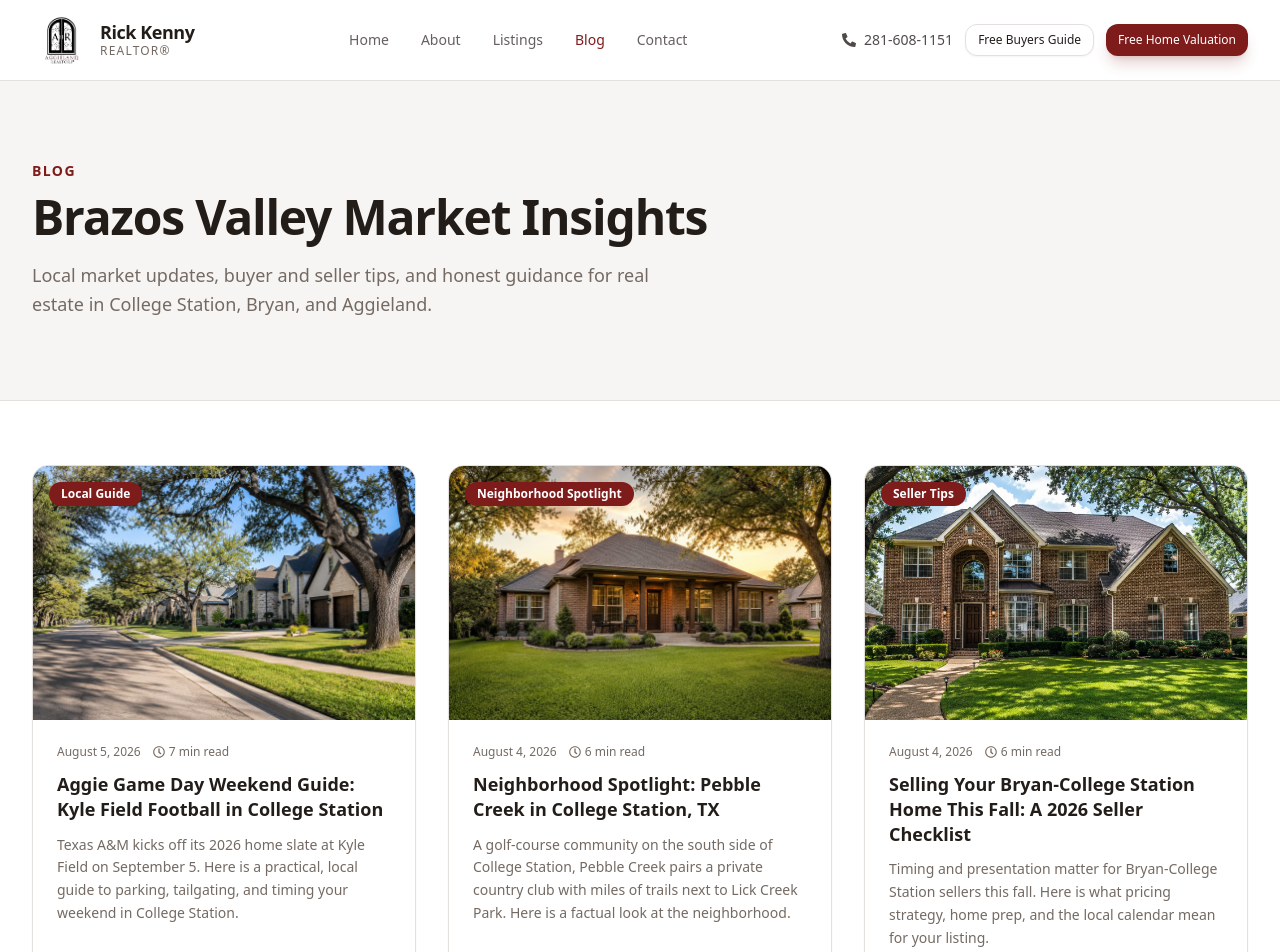
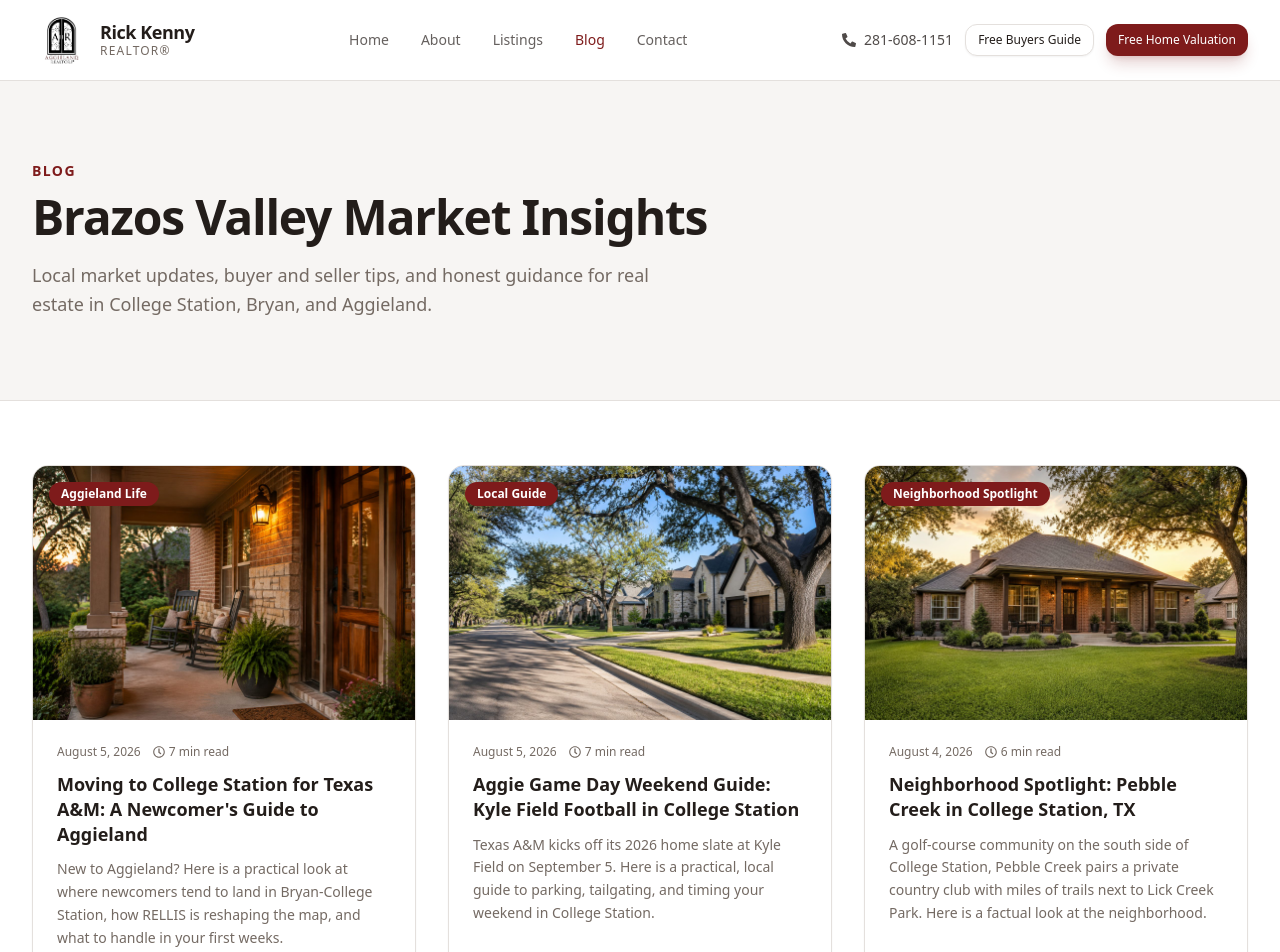
Before and after one commit to rickkennyrealestate/RickWebsite, a React (Vite) app in the folder frontend/: page /blog in a window 1280 px wide. Shown: the top 952 px of the page. Built offline with nearby package versions, Linux system fonts and the light colour scheme.

Commit message:
Add blog post: Moving to College Station for Texas A&M: A Newcomer's Guide to Aggieland

```diff
--- a/frontend/src/data/blogPosts.js
+++ b/frontend/src/data/blogPosts.js
@@ -1,4 +1,61 @@
 export const blogPosts = [
+  {
+    slug: 'moving-to-college-station-texas-am-newcomer-guide-2026',
+    title: 'Moving to College Station for Texas A&M: A Newcomer\'s Guide to Aggieland',
+    category: 'Aggieland Life',
+    date: 'August 5, 2026',
+    readTime: '7 min read',
+    excerpt:
+      'New to Aggieland? Here is a practical look at where newcomers tend to land in Bryan-College Station, how RELLIS is reshaping the map, and what to handle in your first weeks.',
+    metaDescription:
+      'A newcomer\'s guide to moving to College Station, TX for Texas A&M: neighborhoods, RELLIS growth, off-campus housing costs, and setting up city utilities.',
+    image: '/assets/images/blog-covers/moving-to-college-station-texas-am-newcomer-guide-2026.jpg',
+    content: [
+      {
+        type: 'p',
+        text: `Every year, a fresh wave of people relocates to College Station for Texas A&M, whether that's a new faculty hire, a staff member joining the university or the Health Science Center, a graduate student, or a family relocating for a job tied to the area's growth. Moving to College Station comes with its own logistics, and the city looks a little different than it did even five years ago thanks to the continued build-out of the RELLIS Campus. Here's a practical starting point for getting oriented.`,
+      },
+      { type: 'h2', text: 'Where newcomers tend to land' },
+      {
+        type: 'p',
+        text: `Proximity to Texas A&M's main campus is the first thing most newcomers weigh, but it isn't the only factor worth considering. Northgate sits directly against campus and carries the densest concentration of restaurants, bars, and student-oriented housing, which makes it a lot louder and more transient than areas even a mile or two out. South College Station along Texas Avenue has a newer mix of apartment and condo development with somewhat easier parking and a bit more distance from the campus crowd. Areas like Southwood Valley and Midtown sit further from the university core and tend to offer larger lots and more single-family housing stock at a lower price per square foot than the immediate campus-adjacent zone. Across the city line in Bryan, homes and rentals are generally more affordable than comparable properties in College Station, with a commute to campus that typically runs ten to fifteen minutes depending on traffic and time of day.`,
+      },
+      { type: 'h2', text: 'RELLIS is changing the map' },
+      {
+        type: 'p',
+        text: `If you haven't spent time in the Brazos Valley before, it's worth knowing about the RELLIS Campus, a roughly 2,000-acre site at 3100 TX-47 in Bryan that's grown into a hub for Texas A&M System research, testing, and academic partnerships, including Blinn College and Texas A&M-Central Texas programs. Texas A&M's Semiconductor Institute, a roughly 90,000-square-foot, nearly $145 million facility, is under construction there as part of that continued expansion. RELLIS sits about 11 miles from central College Station, roughly a 15 to 20 minute drive, and its growth is part of why development has been pushing outward toward west and north Bryan. If your work will take you to RELLIS regularly, it's worth weighing that commute the same way you'd weigh a commute to the main campus.`,
+      },
+      { type: 'h2', text: 'Renting vs. buying as a newcomer' },
+      {
+        type: 'p',
+        text: `Off-campus apartment rents in the area have averaged around $1,752 a month as of early 2026, though pricing varies widely by proximity to campus, unit size, and amenities. Texas A&M's AggieSearch database is a useful starting point for faculty, staff, and students comparing off-campus options before committing to a lease. If you're relocating for a longer-term role and buying makes more sense than renting, know that inventory in the Brazos Valley has stayed tight in the more affordable price bands, so working with someone who can move quickly when the right listing appears matters more here than in a market with abundant supply.`,
+      },
+      { type: 'h2', text: 'Getting utilities and city services set up' },
+      {
+        type: 'ul',
+        items: [
+          'College Station Utilities (CSU) bundles electric, water, sewer, garbage, and drainage into a single bill. New service can be set up online at CSU.cstx.gov or by calling 979-764-3535.',
+          'Garbage and recycling schedules vary by address. The City of College Station Curbside app is the fastest way to find your specific pickup days once you have an address.',
+          'If you land in Bryan instead of College Station, utility setup runs through the City of Bryan rather than CSU, so double check which city your address falls under before you call.',
+          'The City of College Station maintains a New Residents page with details on permits, code enforcement, and general orientation for anyone just arriving.',
+        ],
+      },
+      { type: 'h2', text: 'A few things worth doing in your first weeks' },
+      {
+        type: 'p',
+        text: `Beyond the paperwork, give yourself time to actually drive the commute you'll be doing regularly, at the time of day you'll actually be doing it, before you commit to a lease or a purchase. Traffic patterns around Wellborn Road, Texas Avenue, and University Drive shift noticeably around the Texas A&M class schedule and home football Saturdays, so a commute that looks easy on a map can feel very different in practice. It's also worth visiting during a normal week rather than only during a weekend or gameday, since the rhythm of the city changes quite a bit depending on the calendar.`,
+      },
+      {
+        type: 'p',
+        text: `Relocating to a new city is a lot to manage on top of a new job or a new program, and the Brazos Valley has enough moving pieces right now, between RELLIS growth, tightening inventory, and a wide range of neighborhoods, that local guidance is genuinely useful. If you're moving to College Station or Bryan for Texas A&M and want a straightforward rundown of where to look based on your commute, budget, and timeline, I'm happy to help you get oriented.`,
+      },
+    ],
+    sources: [
+      { label: 'Texas A&M AggieSearch — Off-Campus Housing', url: 'https://aggiesearch.tamu.edu/' },
+      { label: 'City of College Station — New Residents', url: 'https://www.cstx.gov/living-here/new-residents/' },
+      { label: 'City of College Station — Utility Customer Service', url: 'https://www.cstx.gov/news/utility-customer-service/' },
+    ],
+  },
   {
     slug: 'aggie-game-day-weekend-guide-college-station-2026',
     title: 'Aggie Game Day Weekend Guide: Kyle Field Football in College Station',
```
Also changed, not shown: frontend/public/assets/images/blog-covers/moving-to-college-station-texas-am-newcomer-guide-2026.jpg (added), 1 other file (tests, documents, lock files or other folders).
